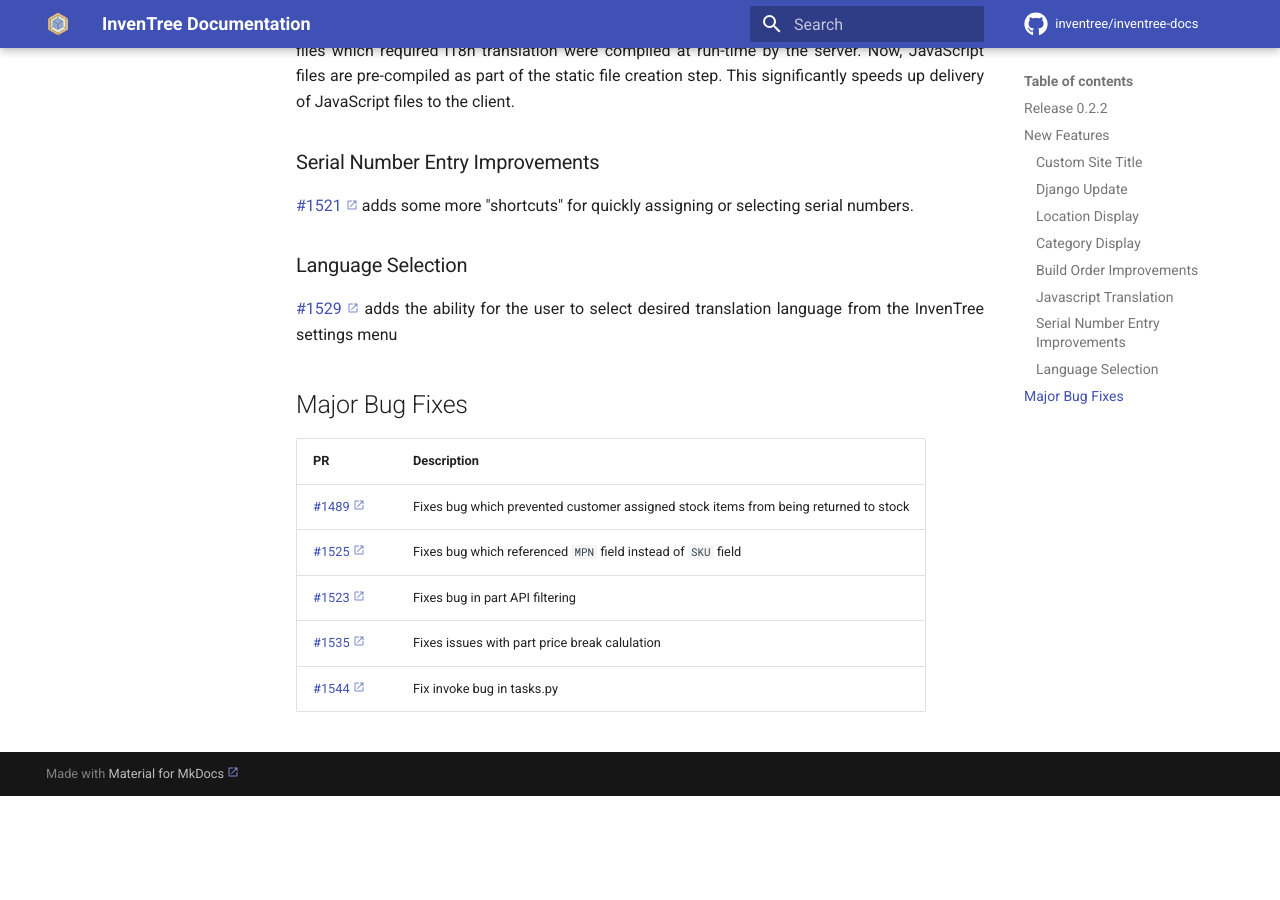
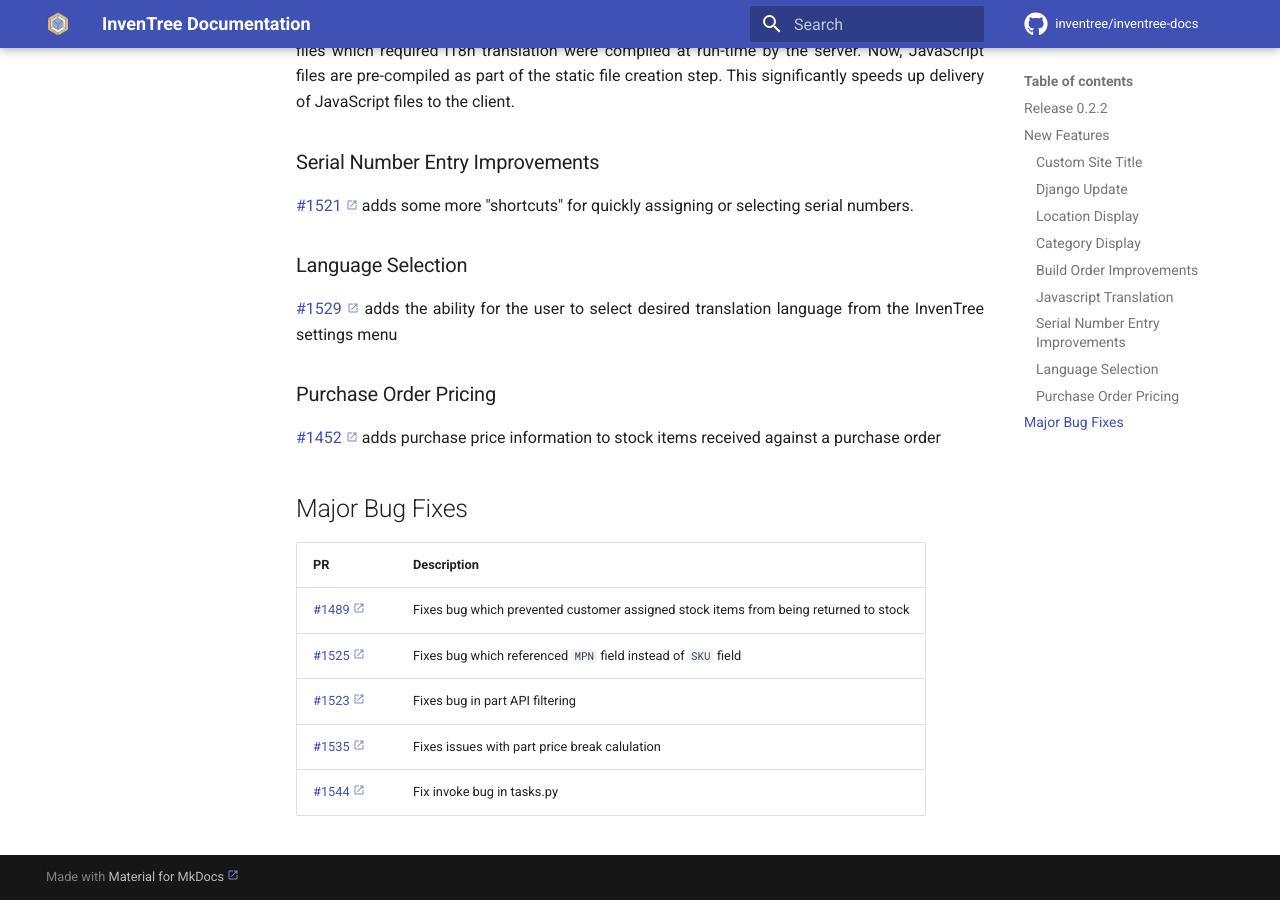
Before and after one commit to inventree/inventree-docs, an MkDocs documentation site: the page built from docs/releases/0.2.2.md, in a window 1280 px wide and 900 px high, scrolled down 1019 px. Built offline with MkDocs 1.6.1 and Material for MkDocs 9.7.7, drawn with Linux system fonts in a browser that asks for light colours; a script that is not in the unit is left out; comment, search, counter and statistics services are not loaded; before the commit the page ends 1815 px from its top, so only the background shows below that.

Commit message:
Update 0.2.2.md

```diff
--- a/docs/releases/0.2.2.md
+++ b/docs/releases/0.2.2.md
@@ -40,6 +40,10 @@ title: Release 0.2.2
 
 [#1529](https://github.com/inventree/InvenTree/pull/1529) adds the ability for the user to select desired translation language from the InvenTree settings menu
 
+### Purchase Order Pricing
+
+[#1452](https://github.com/inventree/InvenTree/pull/1542) adds purchase price information to stock items received against a purchase order
+
 ## Major Bug Fixes
 
 | PR | Description |
```
